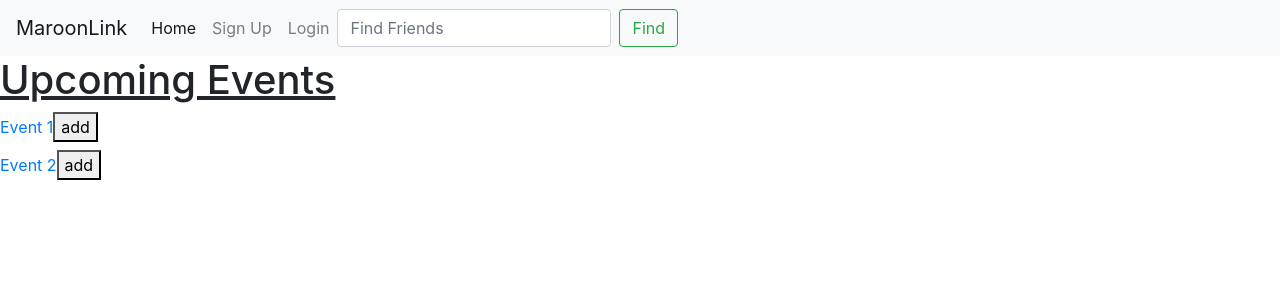
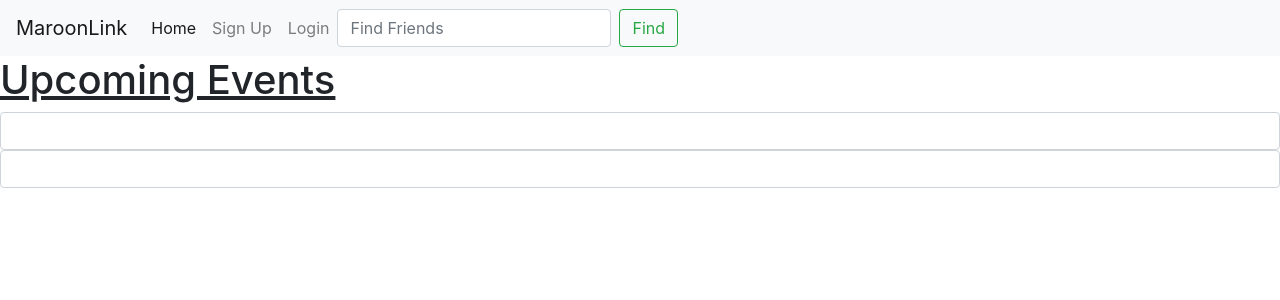
Before and after one commit to varvind/csce-310-project, a React (Create React App) app in the folder csce-310-project-frontend/: page / in a window 1280 px wide. Shown: the top 300 px of the page. Built offline with nearby package versions, Linux system fonts and the light colour scheme.

Commit message:
created initial add comment functionality

```diff
--- a/csce-310-project-frontend/src/pages/Event.js
+++ b/csce-310-project-frontend/src/pages/Event.js
@@ -1,49 +1,56 @@
-import React from 'react'
-import {Link} from "react-router-dom"
+import React,{useState} from 'react'
+import Cookies from 'js-cookie';
+// import {Link, Navigate} from "react-router-dom"
 
 // Developed by Joshua Kim
+// Page that shows further event details
 const Event = ( {event_name} ) => {
+    const [inputs, setInputs] = useState({});
+    let user_id = Cookies.get('userId');
+
+    // functionality: handle the action associated with pressing add event
     const handleEventAdd = async(event) => {
-
-    }
-    /*
-    const handleEventAdd = async(event) => {
-        const { user_id } = useParams();
-
-        let response = await fetch(`http://localhost:4000/events/create/${user_id}`, {
+        event.preventDefault();
+        let response = await fetch(`http://localhost:4000/comments/create/${user_id}`, {
             method: 'POST',
             headers: {'Content-Type':'application/json'},
             body: JSON.stringify({
-                 "first_name": inputs.first_name,
-                 "last_name": inputs.last_name,
-                 "username": inputs.username,
-                 "password": inputs.password,
-                 "profile_bio": inputs.bio
+                "comments": inputs.comment_text
             })
-         });
+        });
 
-        if(response.status === 201) {
-            response.text().then((userId) => {
-                alert("Successfully Created User")
-                Cookies.set('userId', userId)
-                window.location.href = '/'
+        if (response.status === 201) {
+            response.text().then((value) => {
+                alert("Successfully created comment")
+                window.location.href ='/'
             })
-
         } else {
-            alert("Unable to create user")
-            navigate('/signup')
+            alert("Unable to create comment")
+            // perhaps navigate to a page
         }
     }
-    */
+
+    const handleChange = (event) => {
+        const name = event.target.name;
+        const value = event.target.value;
+        setInputs(values => ({...values, [name]: value}))
+    }
+
     return (
         // empty fragment allows us to return all jsx elements wrapped in one
         <>
-            <div>
-                <label>
-                    <Link to="/">{event_name.name}</Link>
-                    <button onClick={handleEventAdd}>add</button>
-                </label>
-            </div>
+            {/*Within an event box we need to be able to add a comment - Joshua Kim*/}
+            {/*Create a comment/form box below the event and this will need to be below every event*/}
+            <form onSubmit={handleEventAdd}>
+                <input
+                    type="text"
+                    name="comment_text"
+                    class="form-control"
+                    values={inputs.comment_text || ""}
+                    onChange={handleChange}
+                />
+            </form>
+
         </>
     )
 }
--- a/csce-310-project-frontend/src/pages/Home.js
+++ b/csce-310-project-frontend/src/pages/Home.js
@@ -1,5 +1,4 @@
 import React, {useState} from 'react';
-import All_Comments from './All_Comments'
 import EventsList from './EventsList.js'
 import styles from './css/home_page.css'
 
```
Also changed, not shown: csce-310-project-frontend/src/pages/All_Comments.js (+0 -22 lines).
